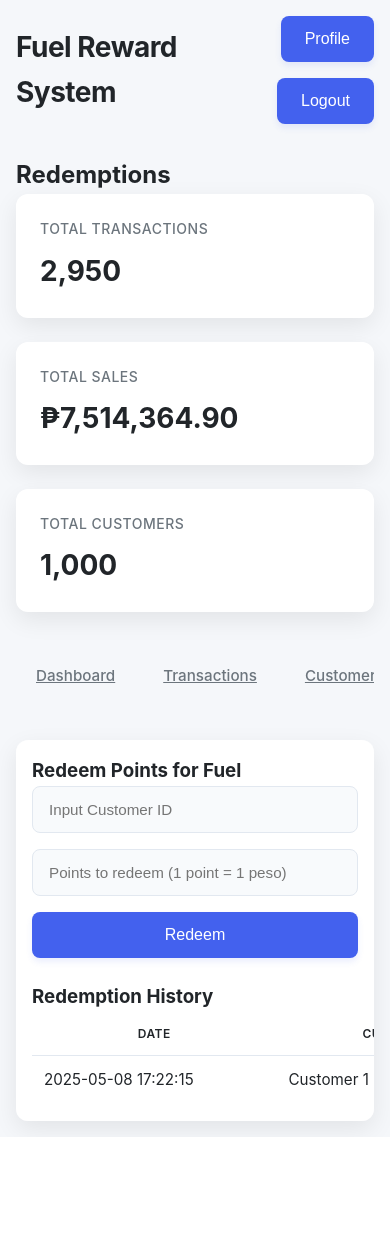
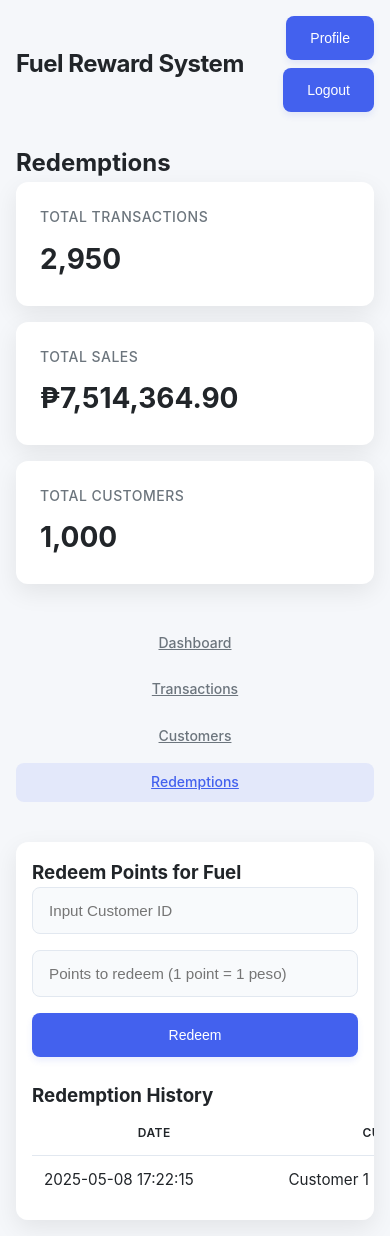
Before and after one commit to PooOrmond/gasoline-points-system, a Flask app: page /redeem in a window 390 px wide. Before the commit the page ends 1137 px from the top, so only its background shows below. Run offline with Flask 3, Linux system fonts and the light colour scheme; a user stored in the database is signed in; data comes from the database, SQL or seed files in the repository.

Commit message:
Updated redeem.html

```diff
--- a/static/css/style.css
+++ b/static/css/style.css
@@ -482,28 +482,18 @@ select.form-control {
   }
 }
 
-/* Responsive */
-@media (max-width: 768px) {
+/* Responsive Adjustments */
+@media (max-width: 1024px) {
   .login-container {
-    padding: 1.5rem;
-    max-width: 90%;
+    max-width: 80%;
   }
 
   .dashboard-container {
     padding: 1rem;
   }
 
-  .form-row {
-    flex-direction: column;
-    gap: 1rem;
-  }
-
-  .form-control {
-    width: 100%;
-  }
-
   .stats-container {
-    grid-template-columns: 1fr;
+    grid-template-columns: 1fr 1fr;
   }
 
   .table-container {
@@ -517,28 +507,122 @@ select.form-control {
 
   .profile-section {
     flex-direction: column;
+    align-items: flex-start;
+  }
+
+  .nav-tabs {
+    flex-wrap: wrap;
+  }
+
+  .nav-tab {
+    padding: 0.5rem 1rem;
+  }
+}
+
+@media (max-width: 768px) {
+  .login-container {
+    max-width: 90%;
+    padding: 1.5rem;
+  }
+
+  .form-row {
+    flex-direction: column;
+    gap: 1rem;
+  }
+
+  .stats-container {
+    grid-template-columns: 1fr;
+  }
+
+  .form-control {
+    width: 100%;
+  }
+
+  .modern-table th,
+  .modern-table td {
+    padding: 0.75rem;
+  }
+
+  .profile-section {
+    flex-direction: column;
     align-items: flex-end;
   }
 
-  #profile-dropdown {
-    width: 250px;
+  .nav-tabs {
+    flex-wrap: wrap;
+    justify-content: center;
+  }
+
+  .nav-tab {
+    flex: 1 0 100%;
+    text-align: center;
+  }
+
+  .modal-content {
+    max-width: 95%;
+    width: 100%;
+  }
+
+  .modal-header {
+    padding: 1rem;
+  }
+
+  .modal-body {
+    padding: 1rem;
   }
 }
-.search-container {
-  position: relative;
+
+@media (max-width: 480px) {
+  .login-container {
+    max-width: 95%;
+    padding: 1rem;
+  }
+
+  .form-control {
+    font-size: 0.875rem;
+  }
+
+  .btn {
+    font-size: 0.875rem;
+    padding: 0.75rem 1rem;
+  }
+
+  .dashboard-header h1 {
+    font-size: 1.5rem;
+  }
+
+  .nav-tab {
+    padding: 0.5rem 1rem;
+    font-size: 0.875rem;
+  }
+
+  .stats-container {
+    grid-template-columns: 1fr;
+    gap: 1rem;
+  }
+
+  .profile-section {
+    gap: 0.5rem;
+  }
 }
 
-.suggestions-box {
-  position: absolute;
-  top: 100%; /* appear directly below the input */
-  left: 0;
+/* Ensure the modal scales well */
+.modal-content {
+  max-width: 90%;
   width: 100%;
-  background: white;
-  border: 1px solid #ddd;
-  max-height: 250px;
-  overflow-y: auto;
-  z-index: 1000;
-  box-shadow: 0 4px 8px rgba(0, 0, 0, 0.1);
-  border-radius: 0 0 4px 4px;
-  display: none;
 }
+
+@media (max-width: 400px) {
+  .login-container h1 {
+    font-size: 1.5rem;
+  }
+
+  .form-control {
+    font-size: 0.85rem;
+  }
+
+  .btn {
+    font-size: 0.875rem;
+    padding: 0.75rem 1rem;
+  }
+}
```
